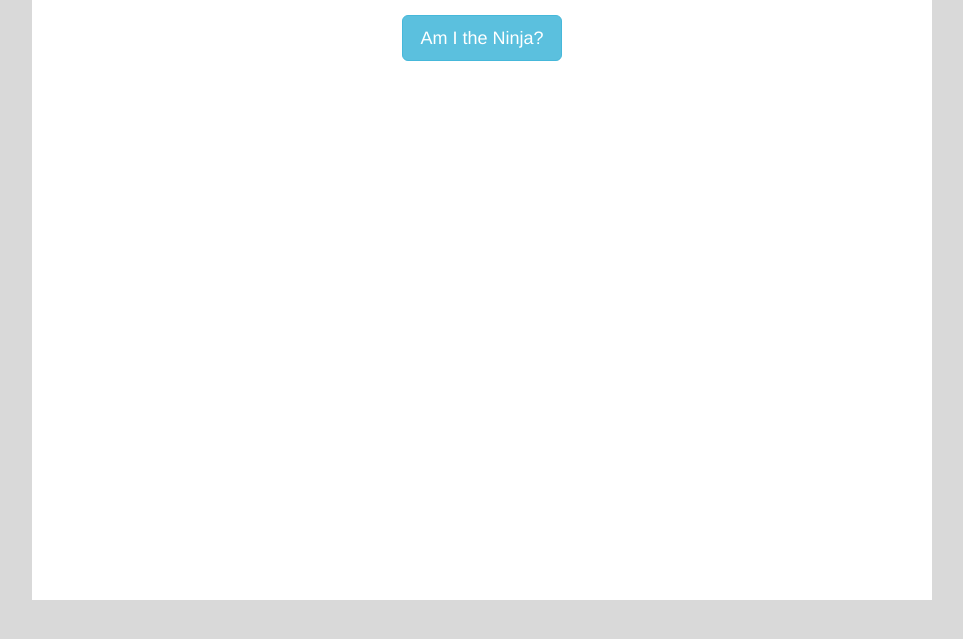
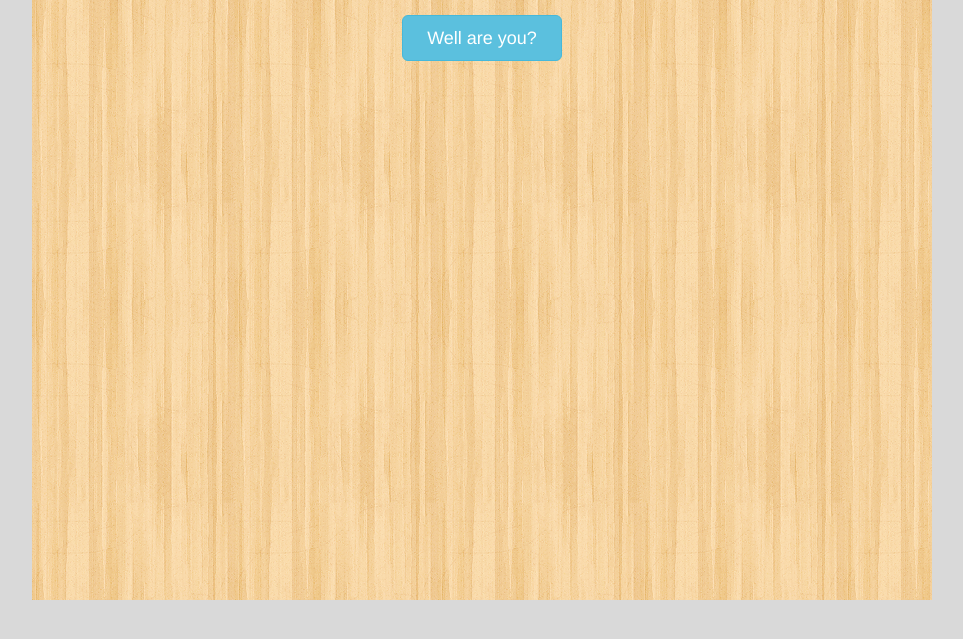
Before and after one commit to nomadmtb/areyoutheninja, a Django app: page / in a window 1280 px wide. Shown: the top 639 px of the page, without its empty margins (158-1121 px from the left). Run offline with Django 3.2, Linux system fonts and the light colour scheme; some libraries are stand-ins or nearby versions.

Commit message:
adding look and feelies

```diff
--- a/ninja/templates/index.html
+++ b/ninja/templates/index.html
@@ -17,7 +17,7 @@
 
          <div id="reveal_wrapper">
             <div id="reveal_top">
-               <button type="button" id="test_btn" class="btn btn-info btn-lg">Am I the Ninja?</button>
+               <button type="button" id="test_btn" class="btn btn-info btn-lg">Well are you?</button>
             </div>
             <div id="reveal_content"></div>
             <div id="reveal_bottom"></div>
@@ -31,7 +31,7 @@
 
             <div class="modal-content">
                <div class="modal-header">
-                  <h4 class="modal-title">Loading...</h4>
+                  <h4 class="modal-title">Checking Ninja</h4>
                </div>
                <div class="modal-body">
                   <video autoplay="" loop="" muted="" height="270">
--- a/ninja/views.py
+++ b/ninja/views.py
@@ -40,11 +40,11 @@ def isninja(request):
       res["is_ninja"] = False
 
    if (index is 0):
-      res["message"] = "Sorry looks like you are a cat. No ninja here."
+      res["message"] = "Welp, looks like you are a cat. Not a ninja."
    elif (index is 1):
       res["message"] = "You ARE the ninja! Congrats!"
    elif (index is 2):
-      res["message"] = "Sorry you failed. You are not a ninja."
+      res["message"] = "Sorry but you failed. You are not a ninja."
 
    try:
       api = ImgurAPI()
--- a/static/css/ninja.css
+++ b/static/css/ninja.css
@@ -7,8 +7,8 @@ body {
    max-width: 900px;
    margin: 0px auto;
    padding: 0px;
-   background-color: white;
    min-height: 100px;
+   background-image: url("../img/wood_pattern.png");
 }
 
 #reveal_wrapper {
@@ -18,22 +18,23 @@ body {
 #reveal_top {
    height: 300px;
    width: 100%;
-   background-color: white;
    padding-top: 15px;
+   background-image: url("../img/wood_pattern.png");
 }
 
 #reveal_content {
    width: 100%;
    height: 450px;
-   background-color: white;
-   box-shadow: inset 0 -20px 20px -20px #4d4d4d,
-      inset 0 20px 20px -20px #4d4d4d;
+   background-image: url("../img/vertical_cloth.png");
+   box-shadow: inset 0 -20px 20px -20px black,
+      inset 0 20px 20px -20px black;
 }
 
 #reveal_bottom {
    height: 300px;
    width: 100%;
-   background-color: white;
+   background-image: url("../img/wood_pattern.png");
+
 }
 
 #test_btn {
@@ -51,7 +52,14 @@ body {
    max-height: 80%;
    max-width: 80%;
    margin: 0 auto;
+   margin-top: 15px;
+   margin-bottom: 15px;
    display: block;
+}
+
+#result p {
+   text-align: center;
+   color: white;
 }
 
 #title_false {
@@ -60,6 +68,9 @@ body {
    background-color: red;
    color: white;
    text-align: center;
+   margin: 0px;
+   padding: 0px;
+   box-shadow: inset 0 20px 20px -20px black;
 }
 
 #title_true {
@@ -68,4 +79,11 @@ body {
    background-color: green;
    color: white;
    text-align: center;
+   margin: 0px;
+   padding: 0px;
+   box-shadow: inset 0 20px 20px -20px black;
 }
+
+.modal-header {
+   text-align: center;
+}
--- a/static/js/ninja.js
+++ b/static/js/ninja.js
@@ -4,9 +4,9 @@ var ninja_data = null;
 
 var data_template = `
 <div id="result">
-<h2 id="title_{{ is_ninja }}">{{ is_ninja }}</h2>
+<h2 id="title_{{ is_ninja }}">{{ is_ninja_title }}</h2>
+<img src="{{ image }}">
 <p>{{ message }}</p>
-<img src="{{ image }}">
 </div>
 `;
 
@@ -49,6 +49,7 @@ function applyData(data) {
 
    var dest = $("#reveal_content");
    var formatted_data = data_template.replace(/{{ is_ninja }}/g, data["is_ninja"]);
+   formatted_data = formatted_data.replace(/{{ is_ninja_title }}/g, data["is_ninja"] ? "You are a ninja" : "You are not a ninja");
    formatted_data = formatted_data.replace(/{{ message }}/g, data["message"]);
    formatted_data = formatted_data.replace(/{{ image }}/g, data["image"]);
 
```
Also changed, not shown: static/img/nasty_fabric.png (added), static/img/vertical_cloth.png (added), static/img/wood_pattern.png (added), 3 other files.
